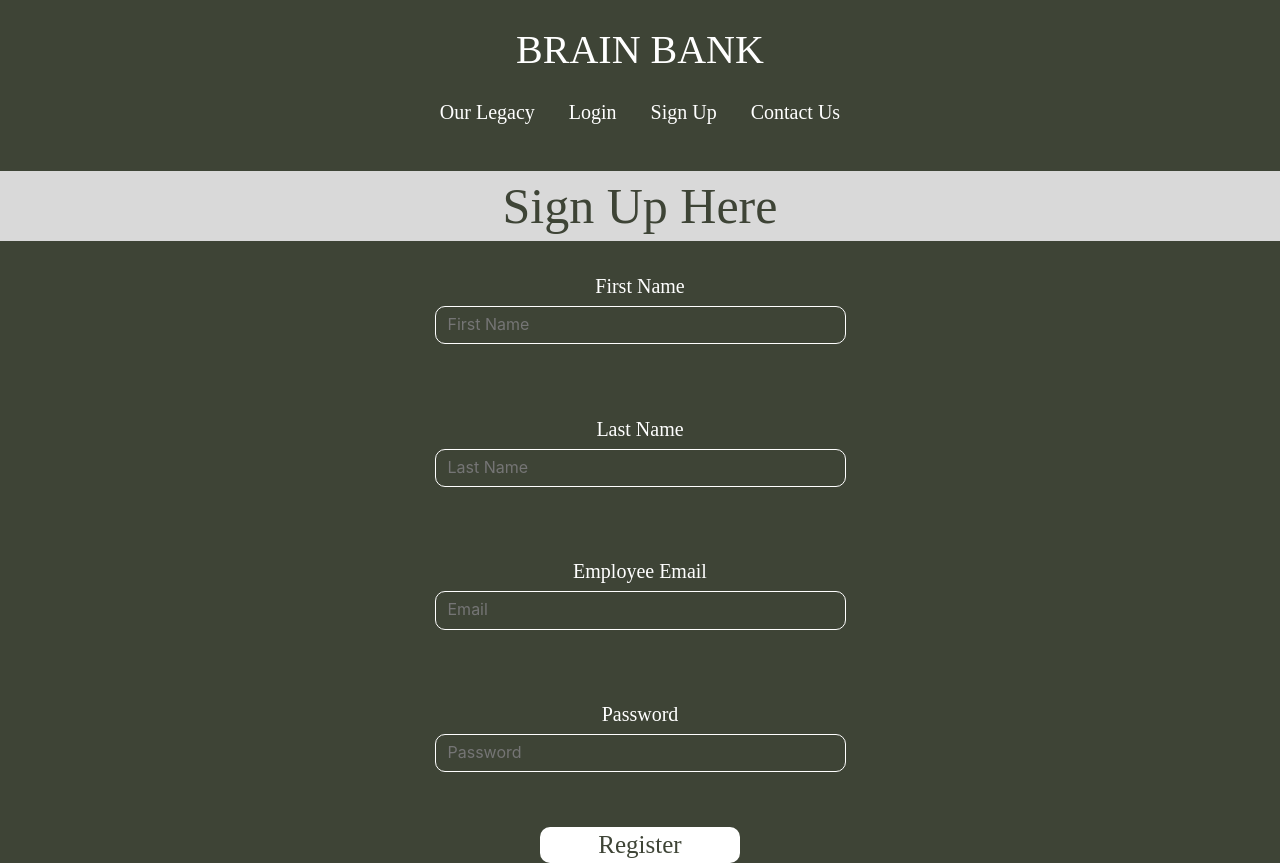
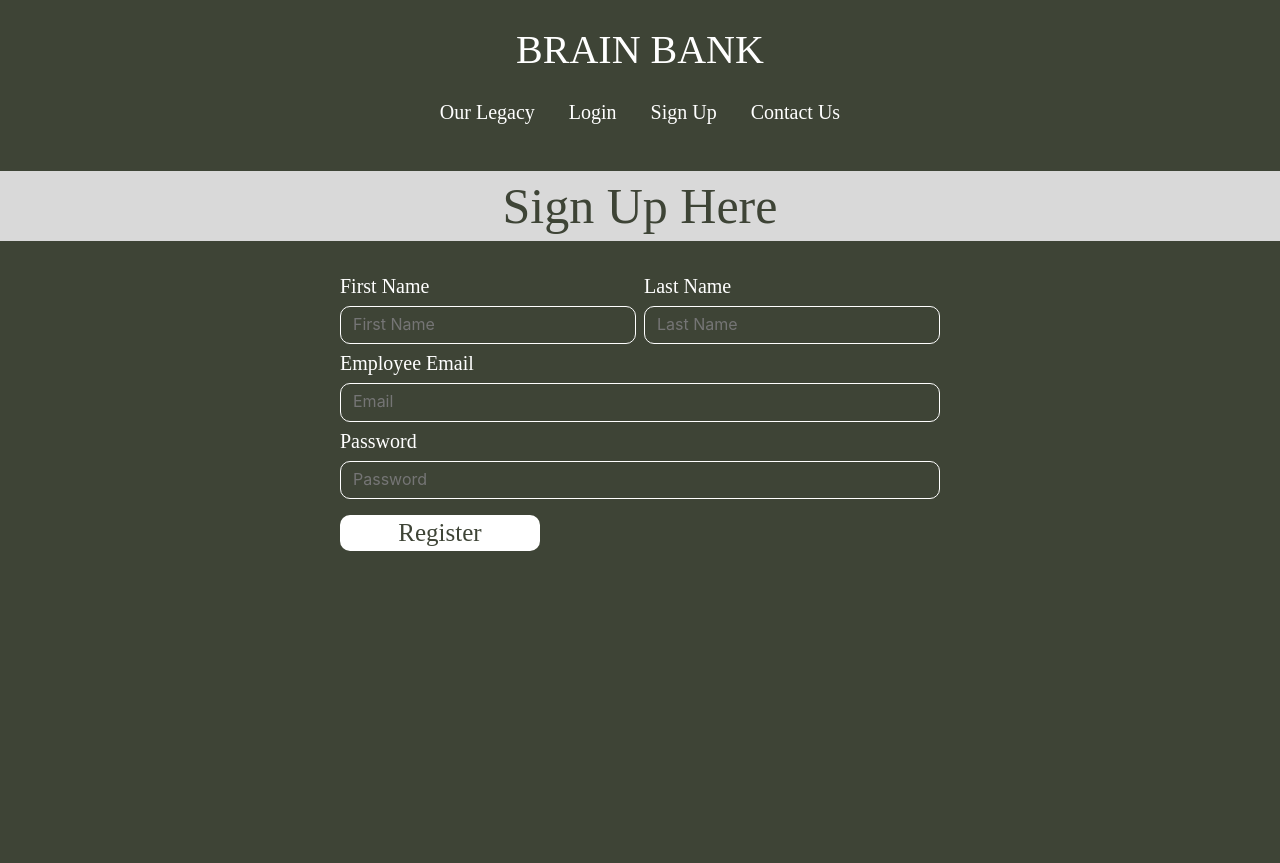
Before and after one commit to TaranChowdhury/BrainBank, a React (Create React App) app in the folder mern/client/: page /signUp in a window 1280 px wide. After the commit the page ends 800 px from the top, so only its background shows below. Built offline with nearby package versions, Linux system fonts and the light colour scheme.

Commit message:
contact us page done and cleaned up sign up page, login page, our legacy

```diff
--- a/mern/client/src/App.css
+++ b/mern/client/src/App.css
@@ -36,3 +36,12 @@
     transform: rotate(360deg);
   }
 }
+
+
+input[type="text"], input[type="password"], input[type="email"], textarea {
+  border: 1px solid white;
+  border-radius: 10px;
+  background-color: transparent;
+  color: white;
+  padding: 8px 12px 10px 12px;
+}
--- a/mern/client/src/pages/Contact Us/ContactUs.css
+++ b/mern/client/src/pages/Contact Us/ContactUs.css
@@ -1,11 +1,11 @@
-.create-project{
+.create-project {
     display: flex;
     flex-direction: column;
     align-items: center;
     width: 100%;
-}
+  }
 
-.banner{
+  .banner {
     text-align: center;
     width: 100%;
     height: 8%;
@@ -17,4 +17,51 @@
     font-size: 50px;
     line-height: 70px;
     align-items: center;
-}
+  }
+
+  .message {
+    font-family: 'Source Serif Pro';
+    font-size: 24px;
+    line-height: 40px;
+    display: flex;
+    color: #FFFFFF;
+  }
+
+  .contactus-headers {
+    font-family: "Source Serif Pro", serif;
+    font-size: 20px;
+    font-weight: 300;
+    margin: 0.5rem 0;
+    color: white;
+    text-align: left;
+  }
+
+  .nameFormat {
+    display: flex;
+    flex-direction: row;
+    justify-content: center; /* Horizontally center the input containers */
+    width: 100%;
+  }
+
+  .input-container {
+    display: flex;
+    flex-direction: column;
+    margin-right: .5rem;
+  }
+
+  .fname,
+  .lname {
+    border: 1px solid white;
+    border-radius: 10px;
+    background-color: transparent;
+    color: white;
+    /* padding: 8px 12px 10px 12px; */
+    /* width: 100%; */
+  }
+
+  .vertical-container{
+    display: flex;
+    flex-direction: column;
+    /* padding-left: 50%; */
+
+  }
--- a/mern/client/src/pages/Contact Us/ContactUs.jsx
+++ b/mern/client/src/pages/Contact Us/ContactUs.jsx
@@ -1,10 +1,69 @@
 import React from 'react'
+import "./ContactUs.css"
+
+
+const inputStlye = {
+  width: '100%'
+}
 
 const ContactUs = () => {
   return (
-    <div className="create-project">
-      <h1 className="banner">Contact Us</h1>
-    </div>
+    <>
+    <h1 className="banner">Contact Us</h1>
+    <div className="contactus-page" style={{
+      maxWidth: '1000px',
+      margin: '0 auto',
+    }}>
+      <div className="pa3 flex-row-ns flex-column" style={{
+        display: 'flex',
+        justifyContent: 'space-around',
+        width: '100%'
+      }}>
+        <div className="mr3" style={{
+          maxWidth: 400,
+          display: 'flex',
+          alignItems: 'center'
+        }}>
+          <img src="https://cdn.discordapp.com/attachments/1018696125223534594/1107456573497946142/Support-Your-Team-Main-2.png" alt="support"
+            style={{
+              borderRadius: '50%',
+              aspectRatio: '1',
+              objectFit: 'cover'
+            }} />
+        </div>
+        <div style={{
+          maxWidth: 400,
+        }}>
+          <p className="message">For any inquiries, pricing information, or suggestions, please feel free to reach out to us!</p>
+          <div className="nameFormat">
+            <div className="input-container">
+              <label className="contactus-headers">First Name</label>
+              <input type="text" className="fname" style={inputStlye} />
+            </div>
+            <div className="input-container">
+              <label className="contactus-headers">Last Name</label>
+              <input type="text" className="lname"  style={inputStlye}/>
+            </div>
+          </div>
+          <div className="vertical-container">
+            <label className="contactus-headers">Email</label>
+            <input type="text" style={inputStlye} />
+
+
+            <label className="contactus-headers">Subject</label>
+            <input type="text" style={inputStlye} />
+
+            <label className="contactus-headers">Message</label>
+            <textarea type="text" style={{
+              ...inputStlye,
+              height: '10ch',
+            }} className="mb4" />
+            <input className="login-button" type="submit" value="Submit" />
+          </div>
+        </div>
+      </div>
+      </div>
+      </>
   )
 }
 
--- a/mern/client/src/pages/Login/Login.css
+++ b/mern/client/src/pages/Login/Login.css
@@ -1,11 +1,11 @@
-.create-project {
+.login-project {
     display: flex;
     flex-direction: column;
     align-items: center;
     width: 100%;
-}
+  }
 
-.banner{
+  .banner {
     text-align: center;
     width: 100%;
     height: 8%;
@@ -17,40 +17,45 @@
     font-size: 50px;
     line-height: 70px;
     align-items: center;
-}
+  }
 
-.headers{
+  .login-project.headers {
     font-family: "Source Serif Pro", serif;
     font-size: 20px;
     font-weight: 300;
     color: white;
     text-align: center;
+  }
 
-}
-
-.entryBoxes{
+  .login-entryBoxes {
     border: 1px solid white;
     border-radius: 10px;
     background-color: transparent;
     color: white;
     padding: 8px 12px 10px 12px;
-    width: 150%;
+    width: 100%; /* Use relative width to fill the parent container */
+    max-width: 300px; /* Limit the width to a maximum value */
+    text-align: center;
+  }
 
-}
-
-.login-button {
+  .login-button {
     background-color: white;
     color: green;
     border: none;
     border-radius: 10px;
     padding: 8px 16px;
     width: 200px;
-
     font-family: 'Source Serif Pro';
     font-style: normal;
     font-weight: 100;
     font-size: 25px;
     line-height: 20px;
-
     color: #3E4436;
   }
+
+  .login-form {
+    display: flex;
+  flex-direction: column;
+  align-items: center;
+  width: 100%;
+  }
--- a/mern/client/src/pages/Our Legacy/OurLegacy.jsx
+++ b/mern/client/src/pages/Our Legacy/OurLegacy.jsx
@@ -2,6 +2,7 @@ import React from 'react'
 import "./OurLegacy.css"
 import SharanyaImage from '../../assets/sharanya.jpeg';
 import TaranImage from '../../assets/taran.jpg';
+import GauthamImage from '../../assets/gautham.jpg'
 
 const OurLegacy = () => {
   return (
@@ -21,7 +22,7 @@ const OurLegacy = () => {
           </div>
 
           <div className="image-container">
-          <img className="circle-image" src={SharanyaImage} alt="Sharanya Image" />
+          <img className="circle-image" src={GauthamImage} alt="Gautham Image" />
             <div className="image-text">Gautham Naryanan </div>
           </div>
     </div>
--- a/mern/client/src/pages/Project/Project.css
+++ b/mern/client/src/pages/Project/Project.css
@@ -5,7 +5,7 @@
     width: 100%;
 }
 
-form {
+.project-form {
     display: flex;
     flex-direction: column;
     align-items: center;
--- a/mern/client/src/pages/Project/Project.jsx
+++ b/mern/client/src/pages/Project/Project.jsx
@@ -65,7 +65,7 @@ const Project = () => {
   return (
     <div className="create-project">
       <h1 className='slogan'>Let's get creative. </h1>
-      <form onSubmit={handleSubmit}>
+      <form className="project-form" onSubmit={handleSubmit}>
         {successMessage && <div className="text-green-500">{successMessage}</div>}
         {errorMessage && <div className="text-red-500">{errorMessage}</div>}
         <div>
--- a/mern/client/src/pages/Sign Up/SignUp.css
+++ b/mern/client/src/pages/Sign Up/SignUp.css
@@ -19,23 +19,12 @@
   align-items: center;
 }
 
-.headers{
+.signup-header {
   font-family: "Source Serif Pro", serif;
   font-size: 20px;
   font-weight: 300;
   color: white;
-  text-align: center;
   padding: 0%;
-}
-
-.entryBoxes{
-  border: 1px solid white;
-  border-radius: 10px;
-  background-color: transparent;
-  color: white;
-  padding: 8px 12px 10px 12px;
-  width: 150%;
-
 }
 
 .signup-button {
--- a/mern/client/src/pages/Sign Up/SignUp.jsx
+++ b/mern/client/src/pages/Sign Up/SignUp.jsx
@@ -37,40 +37,69 @@ const SignUp = () => {
   return (
     <div className="create-project">
       <h1 className="banner">Sign Up Here</h1>
-      <label className="headers">First Name</label>
-      <form onSubmit = {registerUser}>
-        <input className="entryBoxes"
+      <form onSubmit={registerUser} style={{
+        width: '100%',
+        maxWidth: 600,
+        display: 'flex',
+        flexDirection: 'column'
+      }}>
+        <div style={{
+          display: 'flex',
+          flexDirection: 'row'
+        }}
+        className="mb2">
+          <div style={{
+            flex: 1
+          }}
+            className="mr2"
+          >
+            <label className="signup-header">First Name</label>
+            <input
+              style={{
+                width: '100%'
+              }}
               value={first}
               onChange={(e) => setFirst(e.target.value)}
-        type = "text"
-        placeholder = "First Name"
+              type="text"
+              placeholder="First Name"
             />
-      <br />
-      <label className="headers">Last Name</label>
-       <input className="entryBoxes"
+          </div>
+          <div style={{
+            flex: 1
+          }}>
+            <label className="signup-header">Last Name</label>
+            <input
+              style={{
+                width: '100%'
+              }}
               value={last}
               onChange={(e) => setLast(e.target.value)}
-        type = "text"
+              type="text"
               placeholder = "Last Name"
             />
-        <br />
-        <label className="headers">Employee Email</label>
-        <input className="entryBoxes"
+        </div>
+        </div>
+        <div className="mb2 w-100">
+          <label className="signup-header">Employee Email</label>
+          <input
             value={email}
             onChange={(e) => setEmail(e.target.value)}
             type = "email"
             placeholder = "Email"
+            className="w-100"
           />
-        <br />
-        <label className="headers">Password</label>
-        <input className="entryBoxes"
+        </div>
+        <div className="mb3 w-100">
+          <label className="signup-header">Password</label>
+          <input
             value={password}
             onChange={(e) => setPassword(e.target.value)}
             type = "password"
-        placeholder = "Password"
+            placeholder="Password"
+            className="w-100"
             />
+        </div>
         <input className="signup-button" type = "submit" value = "Register"/>
-
       </form>
     </div>
 
```
Also changed, not shown: mern/client/src/pages/Login/Login.jsx (+22 -10 lines), mern/client/src/assets/gautham.jpg (added). Lines whose indentation alone changed are shown as unchanged.
